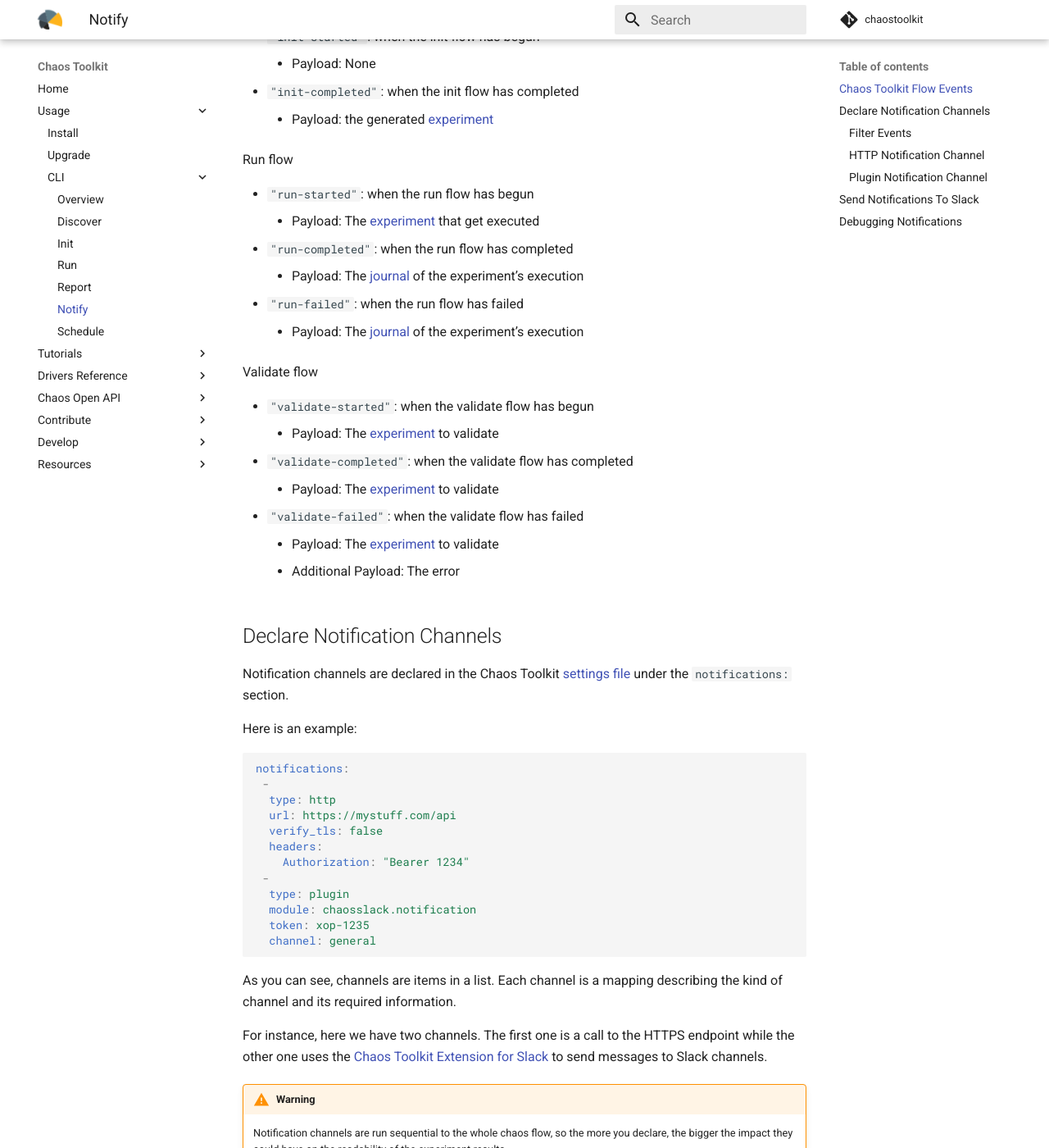
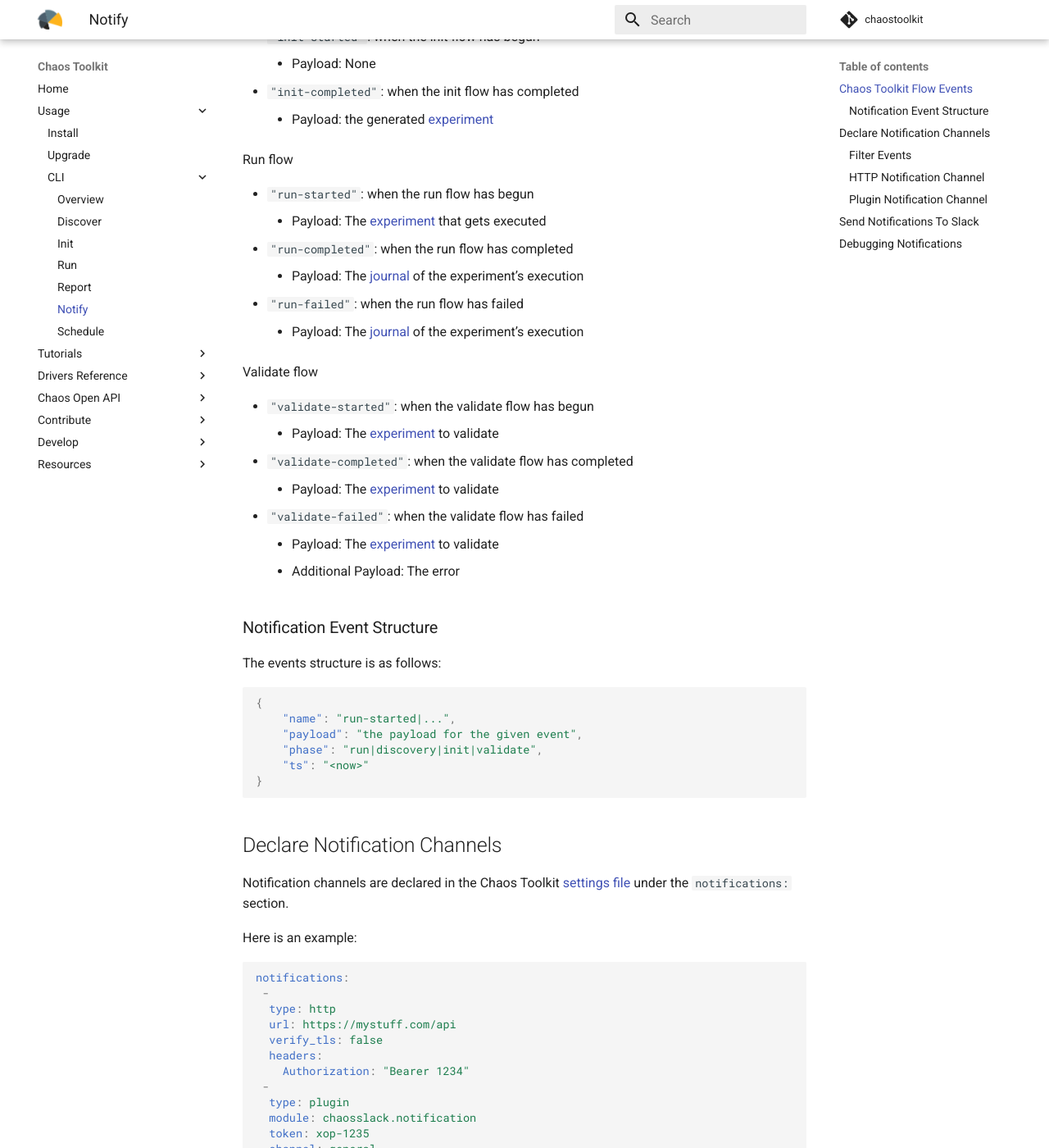
Before and after one commit to chaostoolkit/chaostoolkit-documentation, an MkDocs documentation site: the page built from sources/reference/usage/notification.md, in a window 1280 px wide and 1400 px high, scrolled down 666 px. Shown: the whole window at 82% size. Built offline with MkDocs 1.6.1 and Material for MkDocs 9.7.7, drawn with Linux system fonts in a browser that asks for light colours; comment, search, counter and statistics services are not loaded.

Commit message:
Clarify on the event structure
Signed-off-by: Sylvain Hellegouarch <sh@defuze.org>

````diff
--- a/sources/reference/usage/notification.md
+++ b/sources/reference/usage/notification.md
@@ -27,7 +27,7 @@ Init flow
 Run flow
 
 * `"run-started"`: when the run flow has begun
-    * Payload: The [experiment][] that get executed
+    * Payload: The [experiment][] that gets executed
 * `"run-completed"`: when the run flow has completed
     * Payload: The [journal][] of the experiment's execution
 * `"run-failed"`: when the run flow has failed
@@ -45,6 +45,19 @@ Validate flow
 
 [experiment]: ../api/experiment.md
 [journal]: ../api/journal.md
+
+### Notification Event Structure
+
+The events structure is as follows:
+
+```json
+{
+    "name": "run-started|...",
+    "payload": "the payload for the given event",
+    "phase": "run|discovery|init|validate",
+    "ts": "<now>"
+}
+```
 
 ## Declare Notification Channels
 
````
